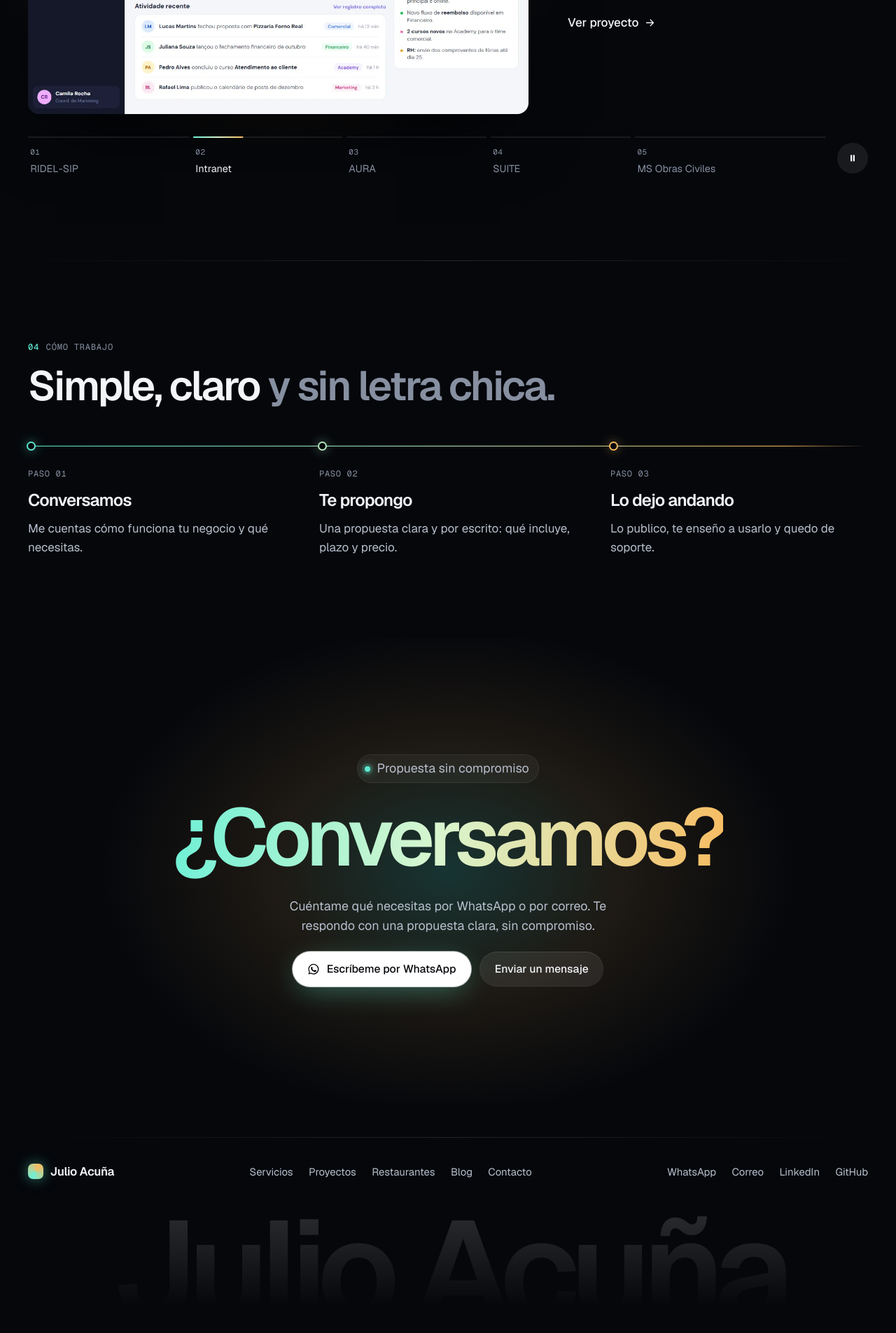
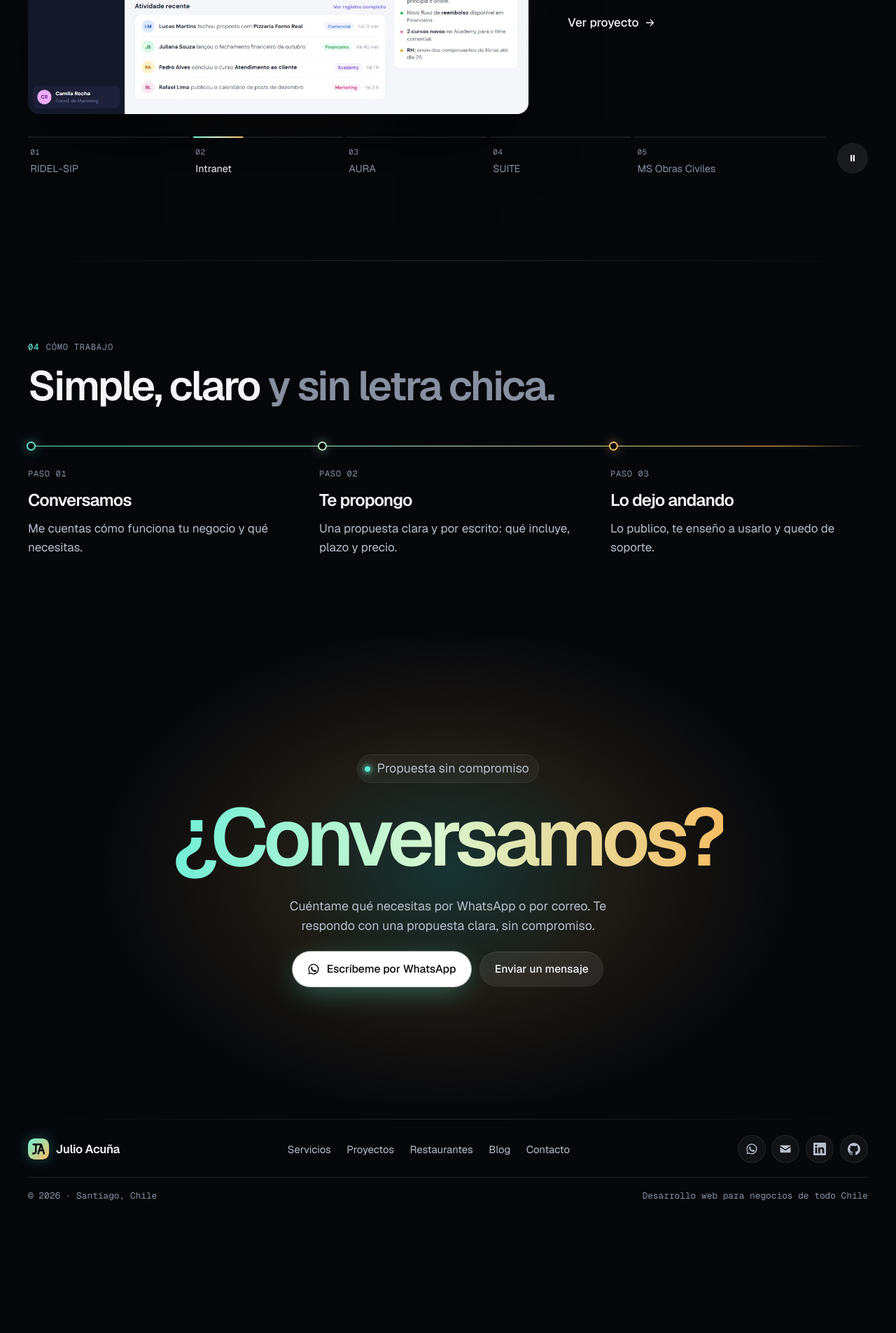
Before and after one commit to Julio-0Acuna/j0acuna-site, a PHP site: page / in a window 1280 px wide. Shown: the part 4415-6320 px from the top of the page at 70% size. After the commit the page ends 6130 px from the top, so only its background shows below. Run offline with PHP 8.4, Linux system fonts and the light colour scheme.

Commit message:
feat(diseno): logo JA, pie compacto con iconos de WhatsApp, correo, LinkedIn y GitHub

```diff
--- a/assets/css/styles.css
+++ b/assets/css/styles.css
@@ -115,7 +115,8 @@ main { display: block; position: relative; z-index: 1; overflow-x: clip; }
 .top__bar { display: flex; align-items: center; gap: 1rem; height: 58px; padding: 0 .5rem 0 1.1rem; border-radius: 999px; transition: background .35s, box-shadow .35s; }
 .top.is-scrolled .top__bar { background: rgba(12, 15, 21, .72); -webkit-backdrop-filter: blur(18px) saturate(1.4); backdrop-filter: blur(18px) saturate(1.4); box-shadow: inset 0 0 0 1px rgba(255, 255, 255, .07), 0 20px 40px -20px rgba(0, 0, 0, .7); }
 .brand { display: flex; align-items: center; gap: .6rem; font-weight: 600; letter-spacing: -.02em; font-size: 1.06rem; margin-right: auto; position: relative; z-index: 61; white-space: nowrap; }
-.brand__dot { width: 22px; height: 22px; flex: none; border-radius: 7px; background: conic-gradient(from 210deg, #6EF0D6, #F7BC62, #6EF0D6); box-shadow: 0 0 18px rgba(94, 234, 208, .5); }
+.brand__mark { width: 30px; height: 30px; flex: none; border-radius: 9px; box-shadow: 0 0 22px -4px rgba(94, 234, 208, .55); transition: transform .35s var(--ease), box-shadow .35s var(--ease); }
+.brand:hover .brand__mark, .brand:focus-visible .brand__mark { transform: rotate(-6deg) scale(1.05); box-shadow: 0 0 26px -2px rgba(247, 188, 98, .55); }
 .nav ul { display: flex; gap: .15rem; }
 .nav ul a { display: block; padding: .45rem .85rem; border-radius: 999px; color: var(--text-2); font-size: .92rem; transition: color .2s, background .2s; }
 .nav ul a:hover { color: var(--text); background: var(--glass); }
@@ -357,13 +358,17 @@ main { display: block; position: relative; z-index: 1; overflow-x: clip; }
 .contact-actions { display: flex; flex-wrap: wrap; justify-content: center; gap: .75rem; }
 
 /* --- Pie ----------------------------------------------------------------- */
-.foot { position: relative; padding: 3rem 0 2rem; overflow: hidden; }
-.foot__row { display: flex; flex-wrap: wrap; gap: 1.4rem 2.4rem; justify-content: space-between; align-items: center; margin-top: 2.2rem; }
-.foot nav ul, .foot__soc { display: flex; flex-wrap: wrap; gap: .4rem 1.4rem; color: var(--text-2); font-size: .93rem; }
-.foot a:hover { color: var(--teal); }
+.foot { position: relative; padding: 1.4rem 0 1.4rem; }
+.foot__row { display: flex; flex-wrap: wrap; gap: 1rem 2.2rem; justify-content: space-between; align-items: center; margin-top: 1.4rem; }
+.foot nav ul { display: flex; flex-wrap: wrap; gap: .4rem 1.4rem; color: var(--text-2); font-size: .93rem; }
+.foot nav a:hover { color: var(--teal); }
 .foot .brand { margin-right: 0; }
-.foot__big { margin-top: 3rem; font-weight: 600; font-size: clamp(3.4rem, 15.5vw, 13.5rem); line-height: .8; letter-spacing: -.07em; text-align: center; white-space: nowrap; background: linear-gradient(180deg, rgba(255, 255, 255, .14), rgba(255, 255, 255, 0) 85%); -webkit-background-clip: text; background-clip: text; color: transparent; -webkit-user-select: none; user-select: none; }
-.foot__bot { display: flex; flex-wrap: wrap; justify-content: space-between; gap: .5rem; margin-top: 1.4rem; font-size: .8rem; color: var(--mute); font-family: var(--mono); }
+.foot__soc { display: flex; gap: .55rem; }
+.foot__soc a { display: grid; place-items: center; width: 40px; height: 40px; border-radius: 50%; color: var(--text-2); background: var(--glass); box-shadow: var(--ring); transition: color .25s, background .25s, box-shadow .25s, transform .25s var(--ease); }
+.foot__soc a:hover, .foot__soc a:focus-visible { color: var(--bg); background: linear-gradient(135deg, #6EF0D6, #F7BC62); box-shadow: 0 10px 24px -10px rgba(94, 234, 208, .7); transform: translateY(-2px); }
+.foot__soc a:focus-visible { border-radius: 50%; }
+.foot__soc svg { width: 18px; height: 18px; }
+.foot__bot { display: flex; flex-wrap: wrap; justify-content: space-between; gap: .5rem; margin-top: 1.2rem; padding-top: 1rem; border-top: 1px solid var(--line); font-size: .8rem; color: var(--mute); font-family: var(--mono); }
 @media (max-width: 959px) { .foot { padding-bottom: 6rem; } }
 
 /* --- Mosaicos con imagen ------------------------------------------------- */
--- a/includes/partials/footer.php
+++ b/includes/partials/footer.php
@@ -1,9 +1,24 @@
-<?php /** @var array $site */ ?>
+<?php
+/** @var array $site */
+$redes = [];
+if ($site['links']['whatsapp'] !== '') {
+    $redes[] = ['WhatsApp', wa_link($site['links']['whatsapp'], $site['profile']['whatsapp_mensaje']), 'i-wa', true];
+}
+if ($site['links']['email'] !== '') {
+    $redes[] = ['Correo', 'mailto:' . $site['links']['email'], 'i-mail', false];
+}
+if ($site['links']['linkedin'] !== '') {
+    $redes[] = ['LinkedIn', $site['links']['linkedin'], 'i-li', true];
+}
+if ($site['links']['github'] !== '') {
+    $redes[] = ['GitHub', $site['links']['github'], 'i-gh', true];
+}
+?>
 <footer class="foot">
   <div class="wrap">
     <hr class="hr">
     <div class="foot__row">
-      <a class="brand" href="/"><span class="brand__dot" aria-hidden="true"></span><?= e($site['profile']['name']) ?></a>
+      <?php render_partial('logo', ['site' => $site]); ?>
       <nav aria-label="Pie de página">
         <ul>
           <li><a href="/servicios">Servicios</a></li>
@@ -14,15 +29,11 @@
         </ul>
       </nav>
       <ul class="foot__soc" aria-label="Redes y contacto">
-        <?php if ($site['links']['whatsapp'] !== ''): ?>
-          <li><a href="<?= e(wa_link($site['links']['whatsapp'], $site['profile']['whatsapp_mensaje'])) ?>" target="_blank" rel="noopener">WhatsApp</a></li>
-        <?php endif; ?>
-        <li><a href="mailto:<?= e($site['links']['email']) ?>">Correo</a></li>
-        <li><a href="<?= e($site['links']['linkedin']) ?>" target="_blank" rel="noopener">LinkedIn</a></li>
-        <li><a href="<?= e($site['links']['github']) ?>" target="_blank" rel="noopener">GitHub</a></li>
+        <?php foreach ($redes as [$nombre, $url, $icono, $externo]): ?>
+          <li><a href="<?= e($url) ?>" aria-label="<?= e($nombre) ?>" title="<?= e($nombre) ?>"<?= $externo ? ' target="_blank" rel="noopener"' : '' ?>><svg aria-hidden="true" focusable="false"><use href="#<?= e($icono) ?>"/></svg></a></li>
+        <?php endforeach; ?>
       </ul>
     </div>
-    <p class="foot__big" aria-hidden="true"><?= e($site['profile']['name']) ?></p>
     <div class="foot__bot">
       <span>&copy; <?= date('Y') ?> · <?= e($site['profile']['location']) ?></span>
       <span>Desarrollo web para negocios de <?= e($site['profile']['area']) ?></span>
--- a/includes/partials/head.php
+++ b/includes/partials/head.php
@@ -35,6 +35,11 @@ $canonicalUrl = absolute_url($canonical ?? '/');
 <svg class="sprite" width="0" height="0" aria-hidden="true" focusable="false">
   <defs><linearGradient id="g-ico" x1="0" y1="0" x2="1" y2="1"><stop offset="0" stop-color="#6EF0D6"/><stop offset="1" stop-color="#F7BC62"/></linearGradient></defs>
   <symbol id="i-wa" viewBox="0 0 24 24"><path fill="currentColor" d="M12 2a10 10 0 0 0-8.6 15.1L2 22l5-1.3A10 10 0 1 0 12 2Zm0 18.2c-1.6 0-3.1-.4-4.4-1.2l-.3-.2-3 .8.8-2.9-.2-.3A8.2 8.2 0 1 1 12 20.2Zm4.5-6.1c-.2-.1-1.5-.7-1.7-.8-.2-.1-.4-.1-.6.1l-.8 1c-.1.2-.3.2-.5.1a6.7 6.7 0 0 1-3.3-2.9c-.3-.4.2-.4.7-1.3.1-.2 0-.3 0-.4l-.8-1.8c-.2-.5-.4-.4-.6-.4h-.5a1 1 0 0 0-.7.3 3 3 0 0 0-.9 2.2c0 1.3.9 2.5 1 2.7.1.2 1.8 2.8 4.4 3.9 1.6.7 2.3.8 3.1.6.5-.1 1.5-.6 1.7-1.2.2-.6.2-1.1.2-1.2-.1-.1-.3-.2-.5-.3Z"/></symbol>
+  <!-- Logo: monograma JA; la barra de la J sigue de corrido hasta la punta de la A. -->
+  <symbol id="i-logo" viewBox="0 0 32 32"><rect width="32" height="32" rx="9" fill="url(#g-ico)"/><path fill="none" stroke="#05070B" stroke-width="2.6" stroke-linecap="round" stroke-linejoin="round" d="M8 9h12M12 9v10.5a3.5 3.5 0 0 1-3.5 3.5H7.5M20 9l-4.5 14M20 9l4.5 14M17.1 18.2h5.8"/></symbol>
+  <symbol id="i-mail" viewBox="0 0 24 24"><path fill="currentColor" d="M3 5h18a1 1 0 0 1 1 1v.4l-10 6.3L2 6.4V6a1 1 0 0 1 1-1Zm-1 3.7 9.47 5.96a1 1 0 0 0 1.06 0L22 8.7V18a1 1 0 0 1-1 1H3a1 1 0 0 1-1-1V8.7Z"/></symbol>
+  <symbol id="i-li" viewBox="0 0 24 24"><path fill="currentColor" d="M20.45 20.45h-3.55v-5.57c0-1.33-.03-3.04-1.85-3.04-1.85 0-2.14 1.45-2.14 2.94v5.67H9.35V9h3.41v1.56h.05c.48-.9 1.64-1.85 3.37-1.85 3.6 0 4.27 2.37 4.27 5.46v6.28ZM5.34 7.43a2.06 2.06 0 1 1 0-4.13 2.06 2.06 0 0 1 0 4.13Zm1.78 13.02H3.56V9h3.56v11.45ZM22.23 0H1.77C.79 0 0 .77 0 1.73v20.54C0 23.23.79 24 1.77 24h20.45c.98 0 1.78-.77 1.78-1.73V1.73C24 .77 23.2 0 22.22 0h.01Z"/></symbol>
+  <symbol id="i-gh" viewBox="0 0 24 24"><path fill="currentColor" d="M12 .3a12 12 0 0 0-3.8 23.38c.6.12.82-.26.82-.57l-.01-2.04c-3.34.72-4.04-1.61-4.04-1.61-.55-1.39-1.34-1.76-1.34-1.76-1.08-.74.09-.73.09-.73 1.2.09 1.84 1.24 1.84 1.24 1.07 1.83 2.8 1.3 3.49 1 .11-.78.42-1.31.76-1.61-2.66-.3-5.47-1.33-5.47-5.93 0-1.31.47-2.38 1.24-3.22-.14-.3-.54-1.52.1-3.18 0 0 1.01-.32 3.3 1.23a11.5 11.5 0 0 1 6 0c2.28-1.55 3.29-1.23 3.29-1.23.64 1.66.24 2.88.12 3.18.77.84 1.23 1.91 1.23 3.22 0 4.61-2.8 5.62-5.48 5.92.42.36.81 1.1.81 2.22l-.01 3.29c0 .31.21.69.82.57A12 12 0 0 0 12 .3Z"/></symbol>
   <symbol id="i-arr" viewBox="0 0 24 24"><path fill="none" stroke="currentColor" stroke-width="1.8" stroke-linecap="round" stroke-linejoin="round" d="M5 12h14M13 6l6 6-6 6"/></symbol>
   <symbol id="i-back" viewBox="0 0 24 24"><path fill="none" stroke="currentColor" stroke-width="1.8" stroke-linecap="round" stroke-linejoin="round" d="M19 12H5M11 6l-6 6 6 6"/></symbol>
   <symbol id="i-down" viewBox="0 0 24 24"><path fill="none" stroke="currentColor" stroke-width="1.8" stroke-linecap="round" stroke-linejoin="round" d="M12 5v14M6 13l6 6 6-6"/></symbol>
--- /dev/null
+++ b/includes/partials/logo.php
@@ -0,0 +1,2 @@
+<?php /** Logo (monograma JA del sprite #i-logo) + nombre, enlazado al inicio. @var array $site */ ?>
+<a class="brand" href="/"><svg class="brand__mark" aria-hidden="true" focusable="false"><use href="#i-logo"/></svg><span class="brand__name"><?= e($site['profile']['name']) ?></span></a>
--- a/includes/partials/nav.php
+++ b/includes/partials/nav.php
@@ -15,7 +15,7 @@ $navWa = site_wa($site, $site['profile']['whatsapp_mensaje']);
 <header class="top" id="top">
   <div class="wrap">
     <div class="top__bar">
-      <a class="brand" href="/"><span class="brand__dot" aria-hidden="true"></span><?= e($site['profile']['name']) ?></a>
+      <?php render_partial('logo', ['site' => $site]); ?>
       <nav class="nav" id="menu" aria-label="Principal">
         <ul>
           <?php foreach ($items as $clave => [$ruta, $nombre]): ?>
```
Also changed, not shown: tests/test_view.php (+16 -0 lines), favicon.svg.
